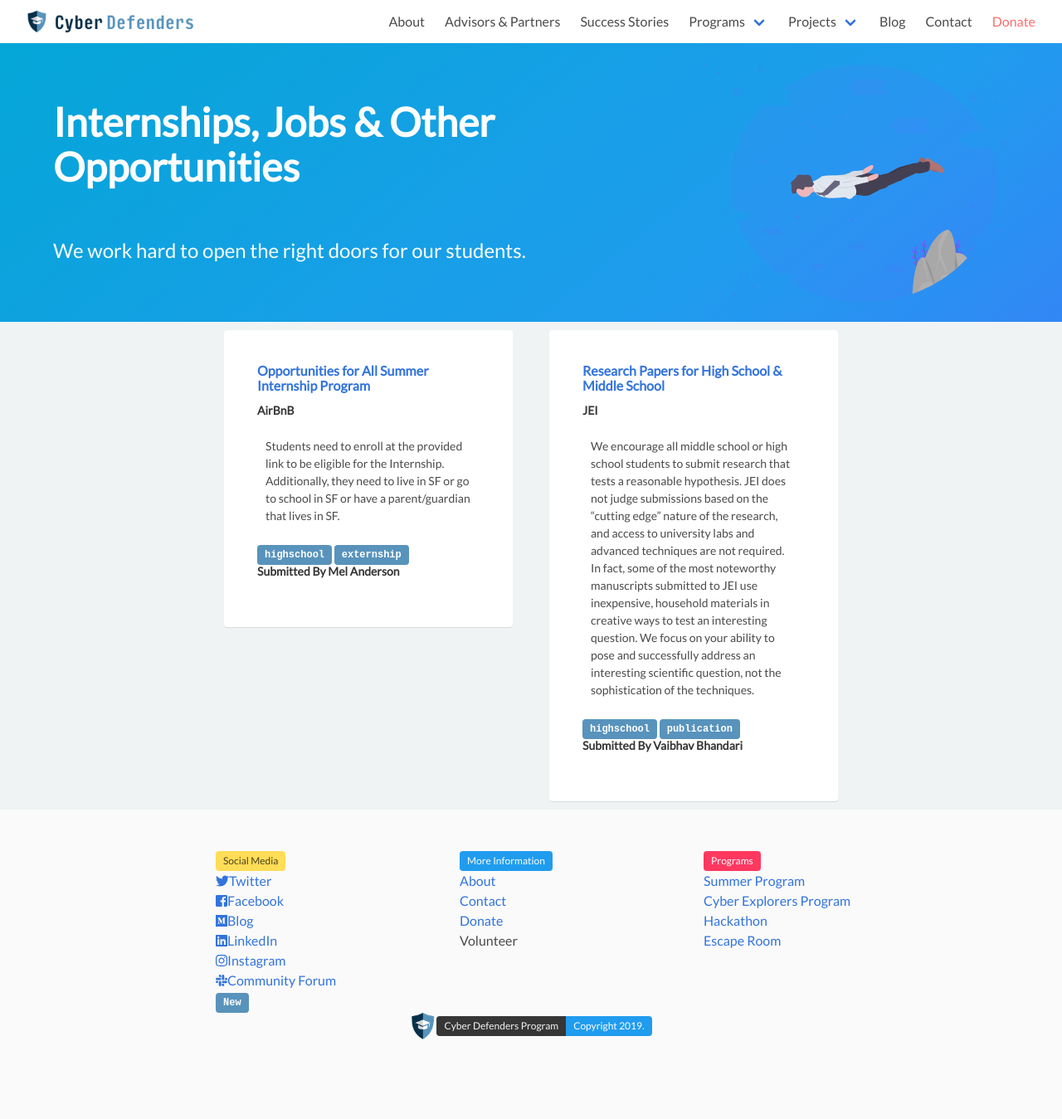
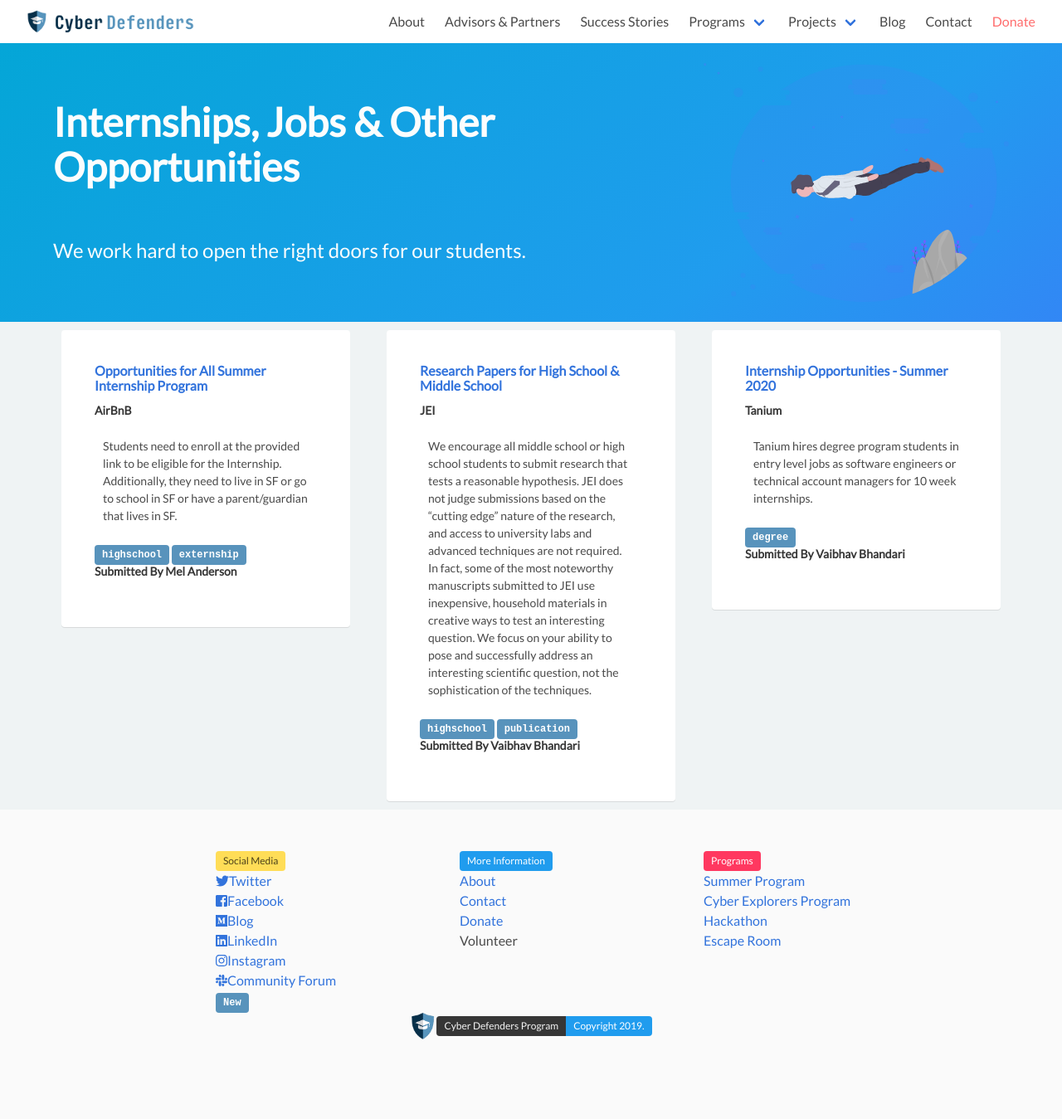
Before and after one commit to cyberdefendersprogram/www-homepage, a Jekyll site: the page built from jobboard.html, in a window 1280 px wide. Shown: the whole page at 83% size. Built offline with Jekyll 4.4.1, drawn with Linux system fonts in a browser that asks for light colours; nearby versions of some CDN libraries.

Commit message:
Update jobs.yml

```diff
--- a/_data/jobs.yml
+++ b/_data/jobs.yml
@@ -15,3 +15,11 @@
     - highschool
     - publication
   by: Vaibhav Bhandari
+
+- title: "Internship Opportunities - Summer 2020"
+  link: https://www.tanium.com
+  description: "Tanium hires degree program students in entry level jobs as software engineers or technical account managers for 10 week internships."
+  company: "Tanium"
+  tags:
+    - degree
+  by: "Vaibhav Bhandari"
```
